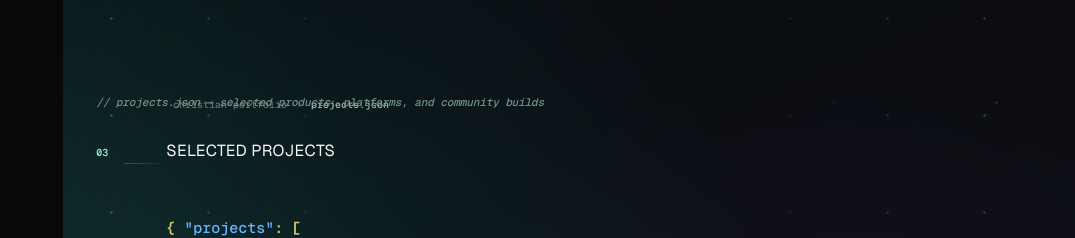
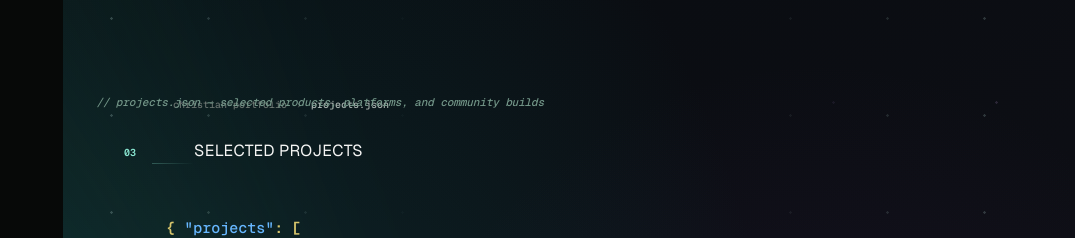
Before and after one commit to ChrisBakhit/christian-portfolio, a Next.js app: page / in a window 1280 px wide. Shown: the part 4440-4678 px from the top of the page, without its empty margins (205-1280 px from the left). Built offline with nearby package versions, Linux system fonts and the light colour scheme.

Commit message:
Align projects heading with section content

```diff
--- a/app/navigation.css
+++ b/app/navigation.css
@@ -289,6 +289,7 @@ main.sidebarOpen { padding-left: 268px; }
 .blackHoleScene:is(:hover,:focus-visible,:active) .gravityLabel { color:#8ca59b; }
 .blackHoleScene:is(:hover,:focus-visible,:active) + .educationDocument { transform:translateX(-12px) scale(.985); }
 .resume .sectionTitle,.projects .sectionTitle { margin-bottom: 54px; }
+.projects .sectionTitle { width:min(100%,890px); margin-left:auto; margin-right:auto; }
 .resumeList { position: relative; }
 .resumeList:before { content:""; position:absolute; top:0; bottom:0; left:190px; width:1px; background:linear-gradient(180deg,transparent,rgba(139,233,211,.22) 5%,rgba(139,233,211,.08) 95%,transparent); }
 .resumeItem { position:relative; padding:36px 22px 36px 0; transition:background .25s ease,padding-left .25s ease; }
```
